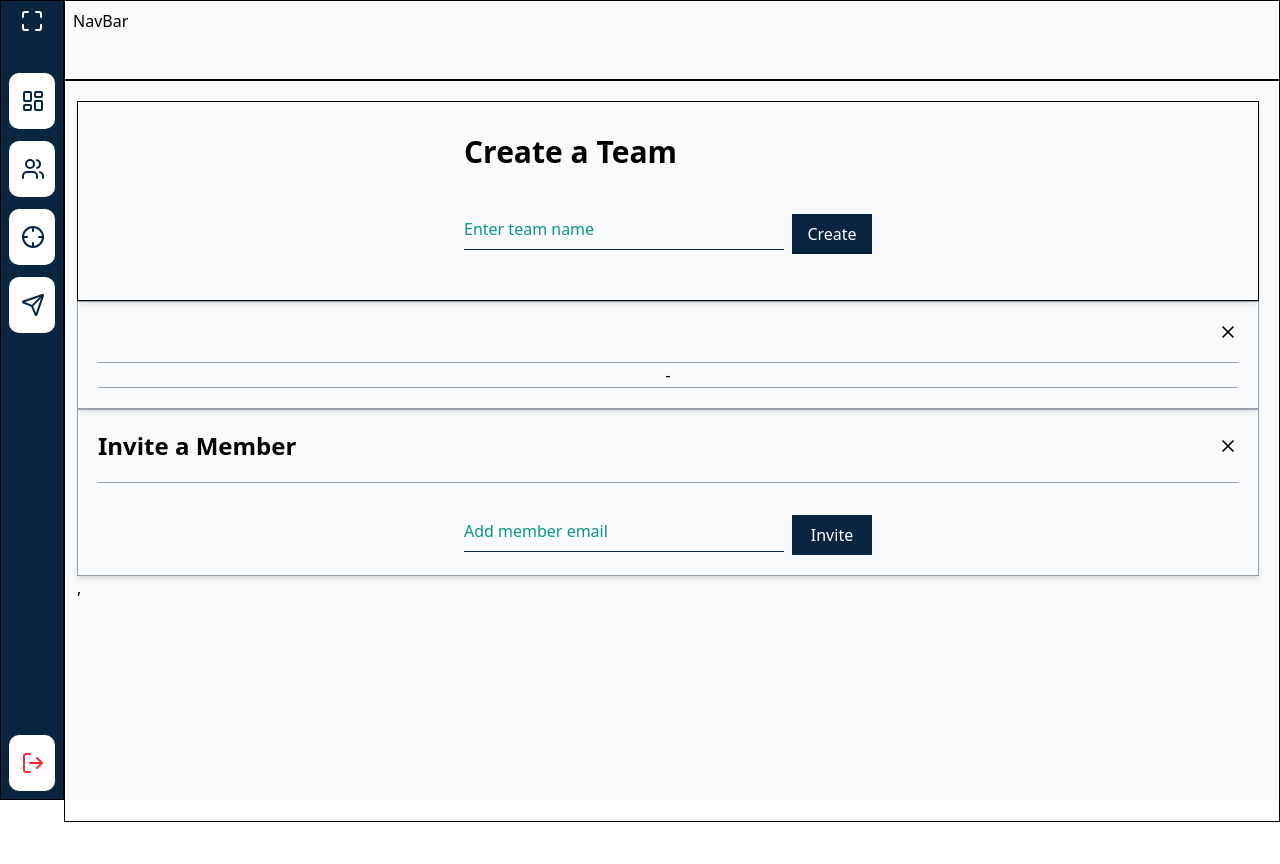
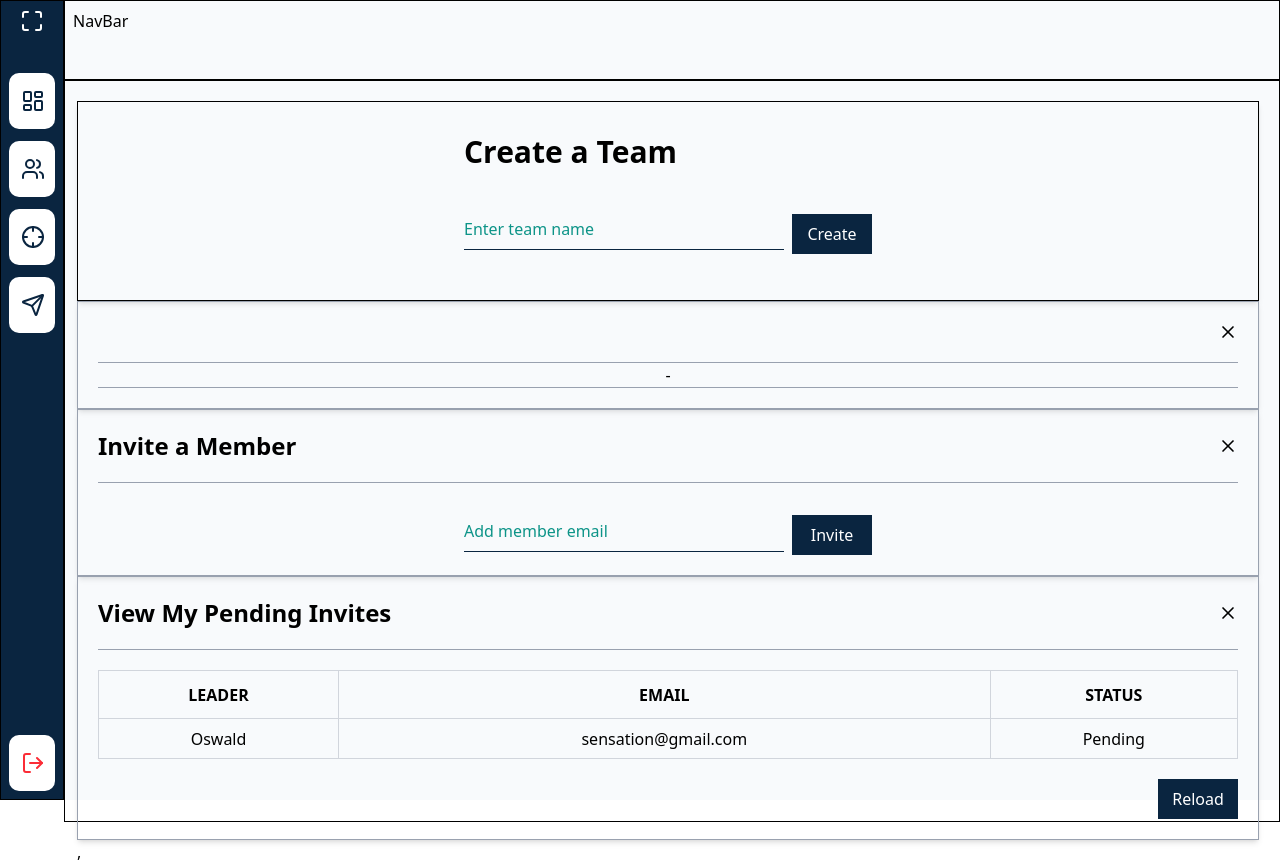
Before and after one commit to Oswald-Setumte/DepartmentPortal, a React (Vite) app: page /student/createteam in a window 1280 px wide. Before the commit the page ends 822 px from the top, so only its background shows below. Built offline with nearby package versions, Linux system fonts and the light colour scheme; no server answers.

Commit message:
Implement the view pending invite

```diff
--- /dev/null
+++ b/components/InviteStatus.tsx
@@ -0,0 +1,103 @@
+import api from "../utils/api";
+import Status, { type StatusProps } from "./Status";
+import { X } from "lucide-react";
+import { useEffect, useState } from "react";
+
+type submit = {
+  id: string;
+  email: string;
+  teadId: {
+    name: string;
+    leader: string;
+  };
+  status: string;
+};
+
+export default function InviteStatus() {
+  const [closeInvite, setCloseInvite] = useState(false);
+  const [pendingInvites, setPendingInvite] = useState<Array<submit>>([
+    {
+      id: "",
+      email: "",
+      teadId: {
+        name: "",
+        leader: "",
+      },
+      status: "",
+    },
+  ]);
+  const [status, setStatus] = useState<StatusProps["details"]>({
+    status: "",
+    statusText: "",
+  });
+
+  useEffect(() => {
+    const loadPendingInvite = () => {
+      api
+        .get("/teams/invites")
+        .then((response) => {
+          setStatus({
+            status: response.status.toString(),
+            statusText: response.data.message,
+          });
+          setPendingInvite(response.data);
+        })
+        .catch((err) => console.log(err));
+    };
+    loadPendingInvite();
+  });
+
+  return (
+    <form
+      className={`${
+        closeInvite && "hidden"
+      } grid shadow-md border  border-gray-400 p-5`}
+    >
+      <Status details={status} />
+
+      <article className="flex justify-between items-center">
+        <h1 className="text-2xl font-bold">View My Pending Invites</h1>
+        <X
+          size={20}
+          onClick={() => {
+            setCloseInvite(true);
+          }}
+          className="cursor-pointer"
+        />
+      </article>
+
+      <hr className="text-gray-400 mt-5 mb-5" />
+
+      <article>
+        <table className="w-full">
+          <tr className="text-center h-12">
+            <th className="border border-gray-300">LEADER</th>
+            <th className="border border-gray-300">EMAIL</th>
+            <th className="border border-gray-300">STATUS</th>
+          </tr>
+          {pendingInvites.map((each, index) => {
+            return (
+              <tr key={index} className="h-10  text-center">
+                <td className="border border-gray-300 capitalize">
+                  {each.teadId.leader} oswald
+                </td>
+                <td className="border lowercase border-gray-300">
+                  {each.email} sensation@gmail.com
+                </td>
+                <td className="border capitalize border-gray-300 ">
+                  {each.status} pending
+                </td>
+              </tr>
+            );
+          })}
+        </table>
+        <button
+          type="submit"
+          className="bg-[#0a2540] float-right mt-5 cursor-pointer text-white h-10 w-20"
+        >
+          Reload
+        </button>
+      </article>
+    </form>
+  );
+}
--- a/src/student/Team.tsx
+++ b/src/student/Team.tsx
@@ -5,6 +5,7 @@ import { useState } from "react";
 import Status from "../../components/Status";
 import GetMyTeam from "../../components/GetMyTeam";
 import Invite from "../../components/Invite";
+import InviteStatus from "../../components/InviteStatus";
 
 type submitType = {
   name: string;
@@ -73,6 +74,7 @@ export default function Team() {
       </form>
       <GetMyTeam />
       <Invite />
+      <InviteStatus />
     </>
   );
 }
```
